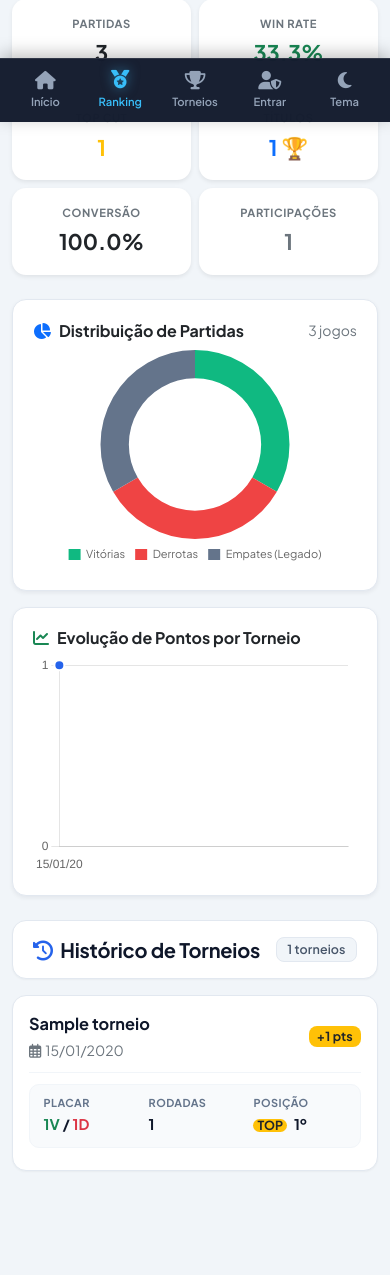
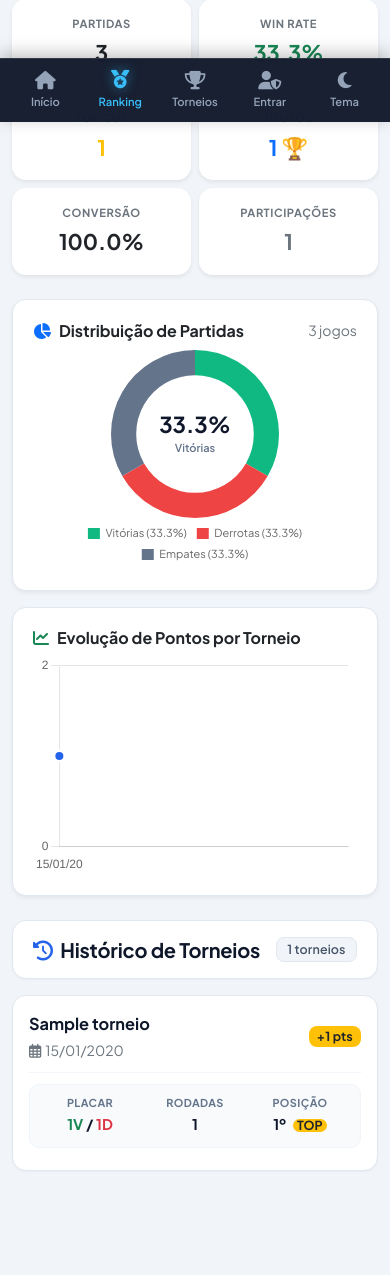
Before and after one commit to Luan-Diniz02/YGO-Tournament-Manager, a Flask app: a page that uses web/templates/dashboard_duelista.html in a window 390 px wide. Shown: the part 722-1997 px from the top of the page. Run offline with Flask 3, Linux system fonts and the light colour scheme; tables that the repository leaves empty hold one stand-in row (values such as "Sample post"); parts of the project's set-up code (start-up, migrations or seed data) failed here and were passed over; some libraries are stand-ins or nearby versions.

Commit message:
feat: ajustar graficos e alinhamento de historico e mobile no dashboard duelista

```diff
--- a/web/templates/dashboard_duelista.html
+++ b/web/templates/dashboard_duelista.html
@@ -198,8 +198,8 @@
                                     <td class="text-center"><span class="text-danger fw-bold">{{ evento.derrotas }}</span></td>
                                     <td class="text-center text-secondary">{{ evento.rodadas }}</td>
                                     <td class="text-center">
-                                        {% if evento.topou_torneio %}<span class="badge bg-warning text-dark me-1">TOP</span>{% endif %}
                                         <span class="fw-bold">{% if evento.posicao_geral %}{{ evento.posicao_geral }}º{% else %}&mdash;{% endif %}</span>
+                                        {% if evento.topou_torneio %}<span class="badge bg-warning text-dark ms-1">TOP</span>{% endif %}
                                     </td>
                                     <td class="text-center">
                                         <span class="badge bg-warning text-dark fw-bold">+{{ evento.pontos_obtidos }} pts</span>
@@ -227,21 +227,21 @@
                             <span class="badge bg-warning text-dark fw-bold">+{{ evento.pontos_obtidos }} pts</span>
                         </div>
                         <div class="mobile-stats-grid mb-2">
-                            <div class="mobile-stat-item">
+                            <div class="mobile-stat-item text-center">
                                 <span class="mobile-stat-label">Placar</span>
                                 <span class="mobile-stat-value">
                                     <span class="text-success">{{ evento.vitorias }}V</span> / <span class="text-danger">{{ evento.derrotas }}D</span>
                                 </span>
                             </div>
-                            <div class="mobile-stat-item">
+                            <div class="mobile-stat-item text-center">
                                 <span class="mobile-stat-label">Rodadas</span>
                                 <span class="mobile-stat-value">{{ evento.rodadas }}</span>
                             </div>
-                            <div class="mobile-stat-item">
+                            <div class="mobile-stat-item text-center">
                                 <span class="mobile-stat-label">Posição</span>
                                 <span class="mobile-stat-value">
-                                    {% if evento.topou_torneio %}<span class="badge bg-warning text-dark px-1 py-0 me-1">TOP</span>{% endif %}
-                                    {% if evento.posicao_geral %}{{ evento.posicao_geral }}º{% else %}&mdash;{% endif %}
+                                    <span class="fw-bold">{% if evento.posicao_geral %}{{ evento.posicao_geral }}º{% else %}&mdash;{% endif %}</span>
+                                    {% if evento.topou_torneio %}<span class="badge bg-warning text-dark px-1 py-0 ms-1">TOP</span>{% endif %}
                                 </span>
                             </div>
                         </div>
@@ -369,12 +369,50 @@ document.addEventListener('DOMContentLoaded', function() {
         const vitorias = {{ dados.duelista.vitorias|default(0) }};
         const derrotas = {{ dados.duelista.derrotas|default(0) }};
         const empates = {{ dados.duelista.empates|default(0) }};
+        const totalPartidas = vitorias + derrotas + empates;
 
-        const chartLabels = empates > 0 ? ['Vitórias', 'Derrotas', 'Empates (Legado)'] : ['Vitórias', 'Derrotas'];
+        const formatPct = (val) => {
+            if (!totalPartidas) return '0%';
+            const pct = (val / totalPartidas) * 100;
+            return (pct % 1 === 0 ? pct.toFixed(0) : pct.toFixed(1)) + '%';
+        };
+
+        const pctV = formatPct(vitorias);
+        const pctD = formatPct(derrotas);
+        const pctE = formatPct(empates);
+
+        const chartLabels = empates > 0
+            ? [`Vitórias (${pctV})`, `Derrotas (${pctD})`, `Empates (${pctE})`]
+            : [`Vitórias (${pctV})`, `Derrotas (${pctD})`];
         const chartData = empates > 0 ? [vitorias, derrotas, empates] : [vitorias, derrotas];
         const chartColors = empates > 0 ? ['#10b981', '#ef4444', '#64748b'] : ['#10b981', '#ef4444'];
 
-        new Chart(ctxDoughnut, {
+        const doughnutCenterPlugin = {
+            id: 'doughnutCenterText',
+            beforeDraw: function(chart) {
+                if (!totalPartidas) return;
+                const { ctx, chartArea } = chart;
+                if (!chartArea) return;
+                const centerX = (chartArea.left + chartArea.right) / 2;
+                const centerY = (chartArea.top + chartArea.bottom) / 2;
+
+                ctx.save();
+                ctx.textAlign = 'center';
+                ctx.textBaseline = 'middle';
+
+                const isDark = document.documentElement.getAttribute('data-bs-theme') === 'dark';
+                ctx.fillStyle = isDark ? '#f8fafc' : '#0f172a';
+                ctx.font = 'bold 22px "Plus Jakarta Sans", sans-serif';
+                ctx.fillText(pctV, centerX, centerY - 8);
+
+                ctx.fillStyle = isDark ? '#94a3b8' : '#64748b';
+                ctx.font = '600 11px "Plus Jakarta Sans", sans-serif';
+                ctx.fillText('Vitórias', centerX, centerY + 14);
+                ctx.restore();
+            }
+        };
+
+        const chartWinLoss = new Chart(ctxDoughnut, {
             type: 'doughnut',
             data: {
                 labels: chartLabels,
@@ -395,10 +433,25 @@ document.addEventListener('DOMContentLoaded', function() {
                             boxWidth: 12,
                             font: { family: "'Plus Jakarta Sans', sans-serif", size: 11 }
                         }
+                    },
+                    tooltip: {
+                        callbacks: {
+                            label: function(context) {
+                                const val = context.raw || 0;
+                                const pct = formatPct(val);
+                                const rawLabel = context.label ? context.label.replace(/\s*\([^)]*\)/, '') : '';
+                                return ` ${rawLabel}: ${val} (${pct})`;
+                            }
+                        }
                     }
                 },
                 cutout: '70%'
-            }
+            },
+            plugins: [doughnutCenterPlugin]
+        });
+
+        window.addEventListener('themeChanged', function() {
+            if (chartWinLoss) chartWinLoss.update();
         });
     }
 
@@ -484,7 +537,10 @@ document.addEventListener('DOMContentLoaded', function() {
                     scales: {
                         y: {
                             beginAtZero: true,
-                            ticks: { precision: 0 }
+                            ticks: {
+                                stepSize: 3,
+                                precision: 0
+                            }
                         },
                         x: {
                             grid: { display: false }
```
Also changed, not shown: tests/test_http_integration.py (+44 -0 lines).
